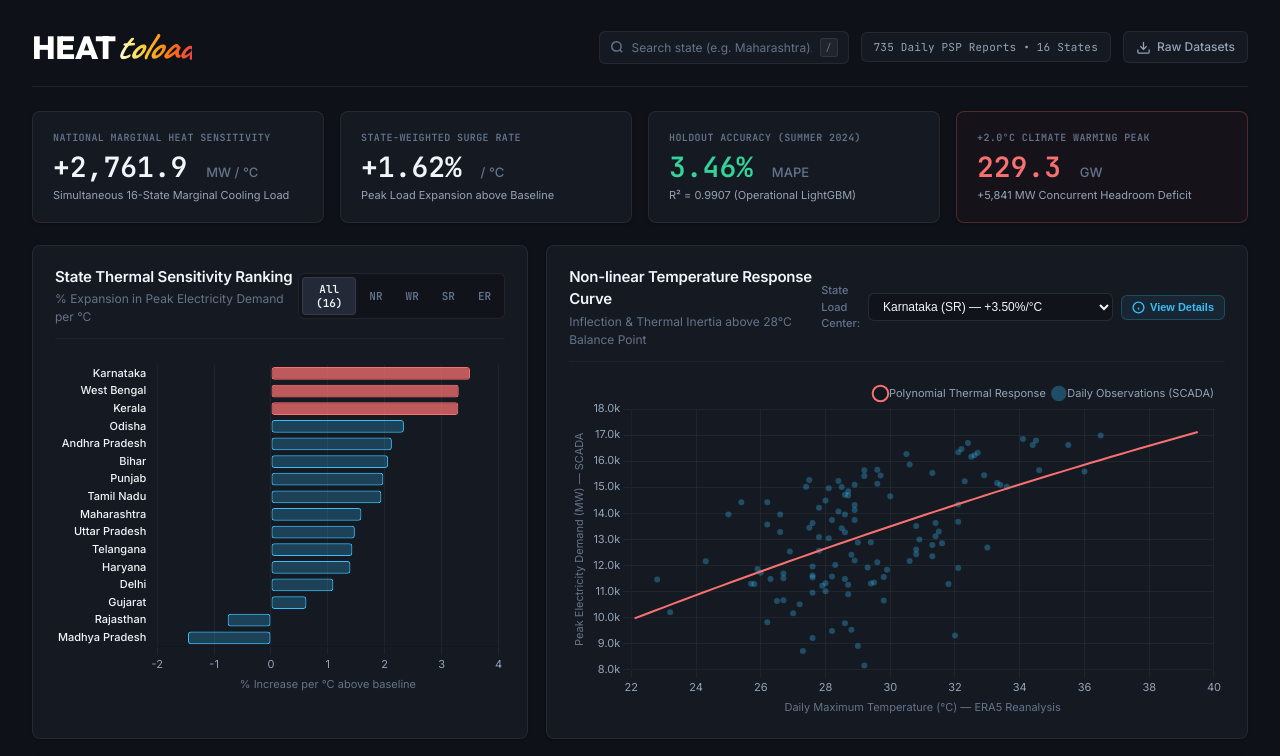
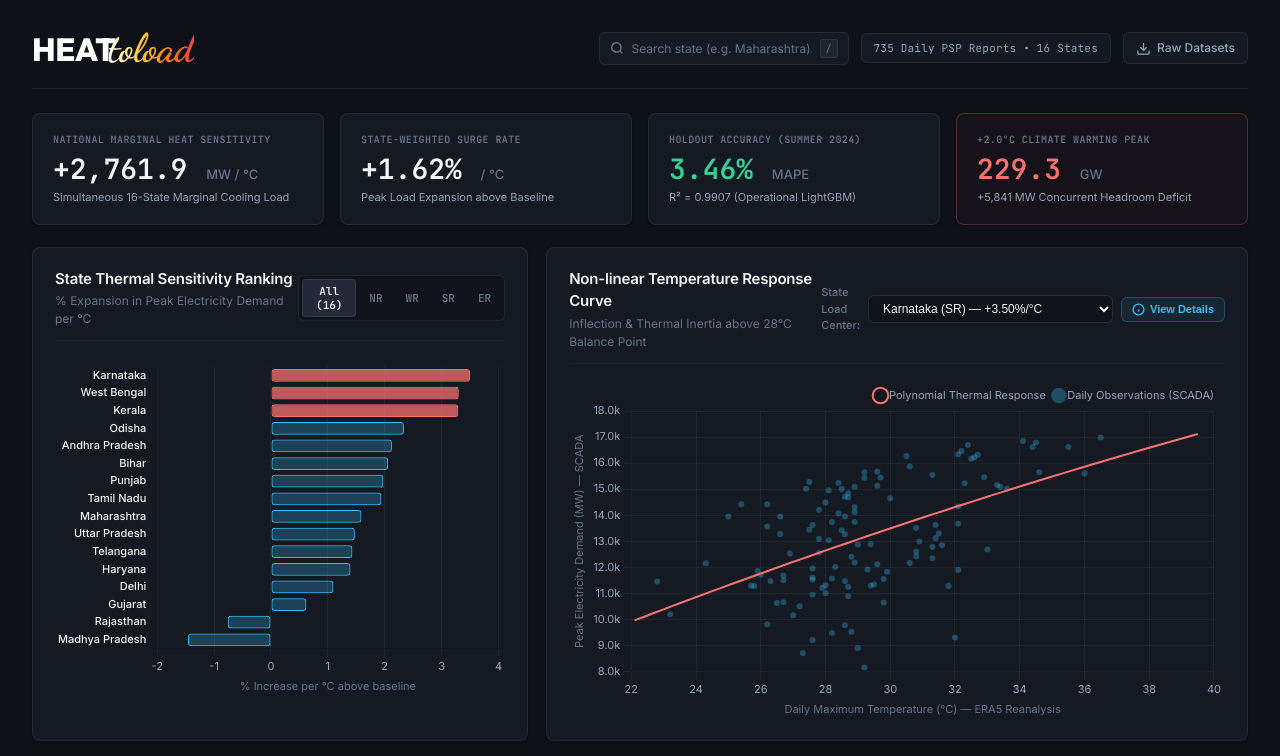
Before and after one commit to Parv-spamz/HeatToLoad, a plain HTML site: page web/index.html in a window 1280 px wide. Shown: the top 756 px of the page. Drawn offline with nearby package versions, Linux system fonts and the light colour scheme.

Commit message:
fix(ui): eliminate gap between HEAT and toload, use Dancing Script for unmistakable cursive 'd'

```diff
--- a/web/index.html
+++ b/web/index.html
@@ -7,7 +7,7 @@
     <!-- Fonts -->
     <link rel="preconnect" href="https://fonts.googleapis.com">
     <link rel="preconnect" href="https://fonts.gstatic.com" crossorigin>
-    <link href="https://fonts.googleapis.com/css2?family=Caveat:wght@600;700&family=Dancing+Script:wght@600;700&family=Inter:wght@300;400;500;600;700&family=JetBrains+Mono:wght@400;500;600&family=Outfit:wght@400;500;600;700;800&display=swap" rel="stylesheet">
+    <link href="https://fonts.googleapis.com/css2?family=Dancing+Script:wght@600;700&family=Satisfy&family=Inter:wght@300;400;500;600;700&family=JetBrains+Mono:wght@400;500;600&family=Outfit:wght@400;500;600;700;800&display=swap" rel="stylesheet">
     <!-- Chart.js -->
     <script src="https://cdn.jsdelivr.net/npm/chart.js@4.4.1/dist/chart.umd.min.js"></script>
     <link rel="stylesheet" href="style.css">
--- a/web/style.css
+++ b/web/style.css
@@ -97,17 +97,17 @@ body {
 }
 
 .brand-cursive {
-    font-family: 'Caveat', 'Dancing Script', cursive;
-    font-size: 38px;
+    font-family: 'Dancing Script', 'Satisfy', cursive;
+    font-size: 40px;
     font-weight: 700;
-    font-style: italic;
+    margin-left: -7px;
+    margin-right: 0;
+    padding: 0;
     /* Morphs seamlessly from pure white where it touches HEAT into warm gold, amber, and coral fire */
     background: linear-gradient(90deg, #ffffff 0%, #fef08a 18%, #fbbf24 42%, #f97316 72%, #ef4444 100%);
     -webkit-background-clip: text;
     -webkit-text-fill-color: transparent;
     display: inline-block;
-    margin: 0;
-    padding: 0;
     letter-spacing: -0.5px;
     line-height: 1;
 }
```
